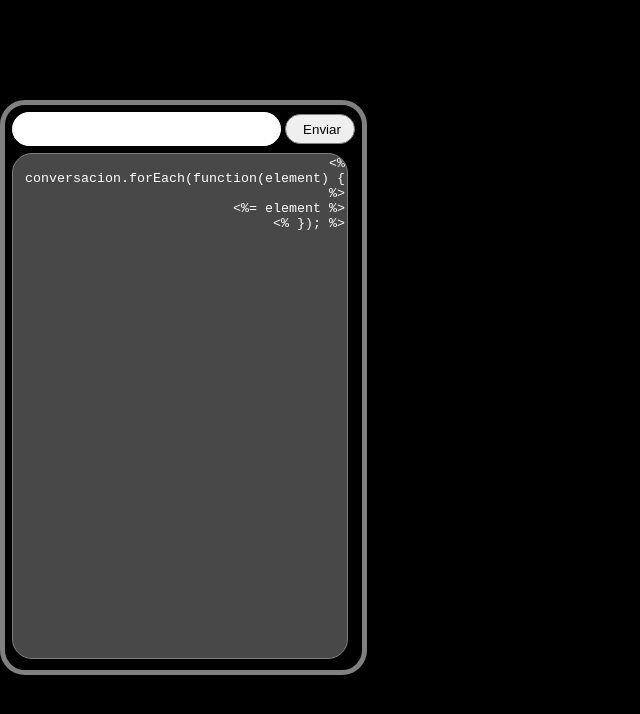
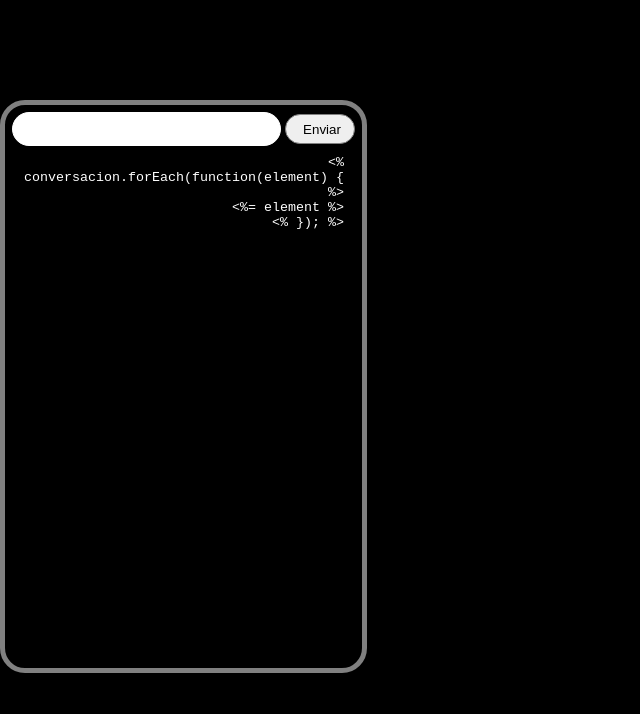
Before and after one commit to SamuelAbade/chatbotNODEJS, a website: page public/index.html in a window 1280 px wide. Shown: the whole page, without its empty margins (0-640 px from the left). Drawn offline with Linux system fonts and the light colour scheme.

Commit message:
Welcome + Bug Correction

```diff
--- a/public/index.html
+++ b/public/index.html
@@ -10,8 +10,10 @@
         <div class="all">
           <div id="prompt">
             <form class="form" action="/" method="POST">
-              <input type="text" name="input" size="30" />
-              <button type="submit">Enviar</button>
+              <label for="refresh">
+                <input type="text" name="input" size="30" />
+                <button type="submit">Enviar</button>
+              </label>
             </form>
           </div>
           <div class="chat">
--- a/public/styles.css
+++ b/public/styles.css
@@ -59,15 +59,14 @@
 }
 
 textarea {
-    -webkit-border-radis: 20px;
-    -moz-border-radius: 20px;
-    border-radius: 20px;
-    border: 1px solid grey;
+  border: 0 none;
   width: 330px;
   height: 500px;
+  background: transparent;
   color: white;
   text-align: right;
   resize: none;
+  outline: none;
 }
 
 .text {
```
Also changed, not shown: index.js (+29 -6 lines). Lines whose indentation alone changed are shown as unchanged.
